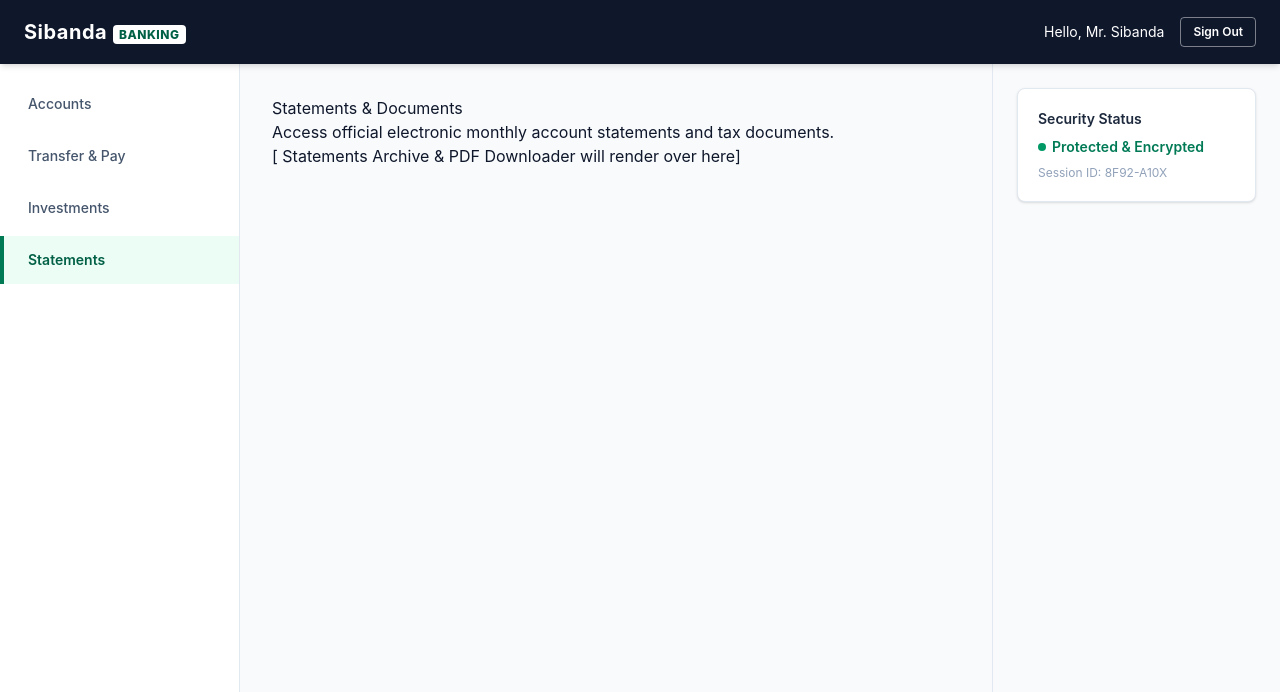
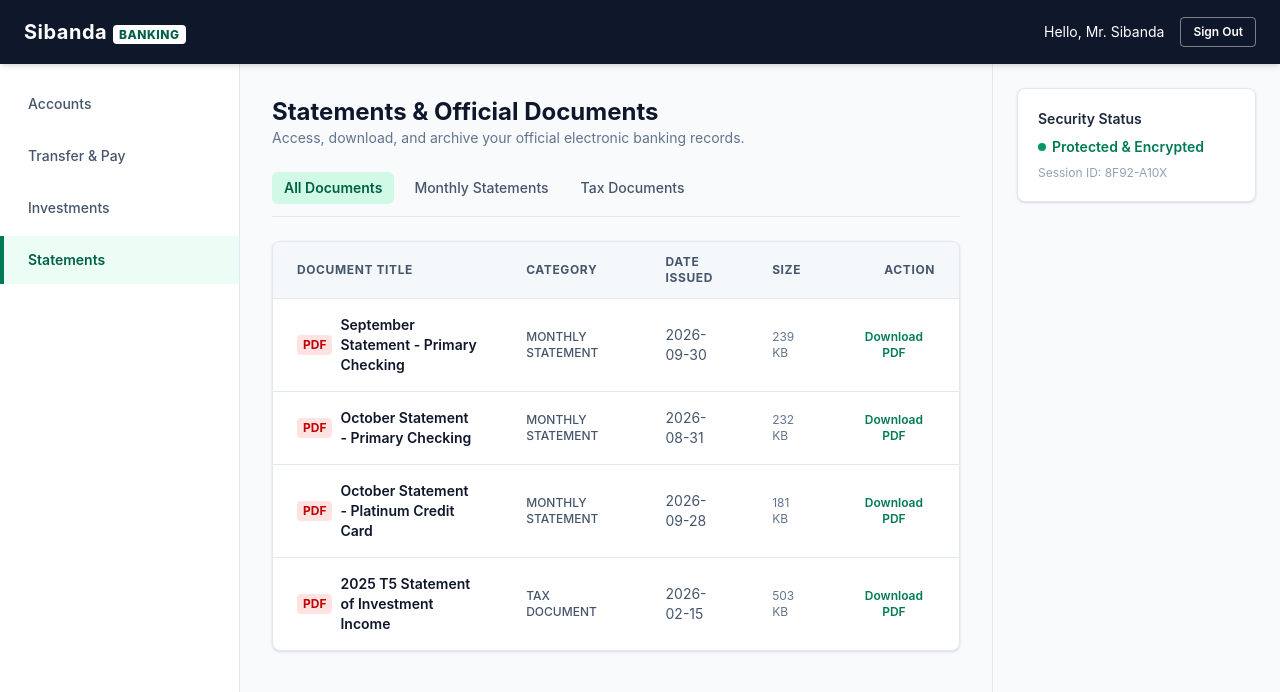
Before and after one commit to cjsibanda/BankDashboard, a React (Vite) app: page / in a window 1280 px wide. Both pictures are taken after a click on the button "Statements". Shown: the top 692 px of the page. Built offline with nearby package versions, Linux system fonts and the light colour scheme.

Commit message:
updated StatementView documents by category

```diff
--- a/src/components/views/StatementsView.tsx
+++ b/src/components/views/StatementsView.tsx
@@ -1,13 +1,104 @@
-import React from 'react';
+import React, { useState } from 'react';
+import { MOCK_DOCUMENTS } from '../../data/mockStatements';
+import type { DocumentCategory } from '../../types/statement';
 
 export const StatementsView: React.FC = () => {
-    return (
-        <div>
-            <h2>Statements & Documents</h2>
-            <p>Access official electronic monthly account statements and tax documents.</p>
-            <div>
-                [ Statements Archive & PDF Downloader will render over here]
-            </div>
+  const [selectedCategory, setSelectedCategory] = useState<DocumentCategory | 'ALL'>('ALL');
+
+  const filteredDocs = MOCK_DOCUMENTS.filter((doc) => {
+    if (selectedCategory === 'ALL') return true;
+    return doc.category === selectedCategory;
+  });
+
+  const formatFileSize = (bytes: number): string => {
+    return `${(bytes / 1024).toFixed(0)} KB`;
+  };
+
+  const handleDownload = (docTitle: string) => {
+    alert(`Downloading statement: ${docTitle}.pdf`);
+  };
+
+  return (
+    <div className="space-y-6">
+      {/* Header */}
+      <header>
+        <h1 className="text-2xl font-bold text-slate-900">Statements & Official Documents</h1>
+        <p className="text-sm text-slate-500">Access, download, and archive your official electronic banking records.</p>
+      </header>
+
+      {/* Filter Tabs */}
+      <div className="flex gap-2 border-b border-slate-200 pb-3 text-sm font-medium">
+        <button
+          onClick={() => setSelectedCategory('ALL')}
+          className={`px-3 py-1.5 rounded-md transition-colors ${
+            selectedCategory === 'ALL'
+              ? 'bg-emerald-100 text-emerald-800 font-semibold'
+              : 'text-slate-600 hover:bg-slate-100'
+          }`}
+        >
+          All Documents
+        </button>
+        <button
+          onClick={() => setSelectedCategory('MONTHLY_STATEMENT')}
+          className={`px-3 py-1.5 rounded-md transition-colors ${
+            selectedCategory === 'MONTHLY_STATEMENT'
+              ? 'bg-emerald-100 text-emerald-800 font-semibold'
+              : 'text-slate-600 hover:bg-slate-100'
+          }`}
+        >
+          Monthly Statements
+        </button>
+        <button
+          onClick={() => setSelectedCategory('TAX_DOCUMENT')}
+          className={`px-3 py-1.5 rounded-md transition-colors ${
+            selectedCategory === 'TAX_DOCUMENT'
+              ? 'bg-emerald-100 text-emerald-800 font-semibold'
+              : 'text-slate-600 hover:bg-slate-100'
+          }`}
+        >
+          Tax Documents
+        </button>
+      </div>
+
+      {/* Document List Table */}
+      <div className="bg-white rounded-lg border border-slate-200 shadow-sm overflow-hidden">
+        <div className="overflow-x-auto">
+          <table className="w-full text-left border-collapse text-sm">
+            <thead>
+              <tr className="bg-slate-100/70 border-b border-slate-200 text-slate-600 font-semibold text-xs uppercase tracking-wider">
+                <th className="py-3 px-6">Document Title</th>
+                <th className="py-3 px-6">Category</th>
+                <th className="py-3 px-6">Date Issued</th>
+                <th className="py-3 px-6">Size</th>
+                <th className="py-3 px-6 text-right">Action</th>
+              </tr>
+            </thead>
+            <tbody className="divide-y divide-slate-200">
+              {filteredDocs.map((doc) => (
+                <tr key={doc.id} className="hover:bg-slate-50 transition-colors">
+                  <td className="py-4 px-6 font-semibold text-slate-900 flex items-center gap-2">
+                    <span className="text-xs bg-red-100 text-red-700 px-1.5 py-0.5 rounded font-bold">PDF</span>
+                    {doc.title}
+                  </td>
+                  <td className="py-4 px-6 text-xs font-medium text-slate-600">
+                    {doc.category.replace('_', ' ')}
+                  </td>
+                  <td className="py-4 px-6 text-slate-600">{doc.date}</td>
+                  <td className="py-4 px-6 text-slate-500 text-xs">{formatFileSize(doc.fileSizeBytes)}</td>
+                  <td className="py-4 px-6 text-right">
+                    <button
+                      onClick={() => handleDownload(doc.title)}
+                      className="text-xs font-semibold text-emerald-700 hover:text-emerald-900 hover:underline focus:outline-none focus:ring-2 focus:ring-emerald-500 rounded px-2 py-1"
+                    >
+                      Download PDF
+                    </button>
+                  </td>
+                </tr>
+              ))}
+            </tbody>
+          </table>
         </div>
-    );
+      </div>
+    </div>
+  );
 };
```
